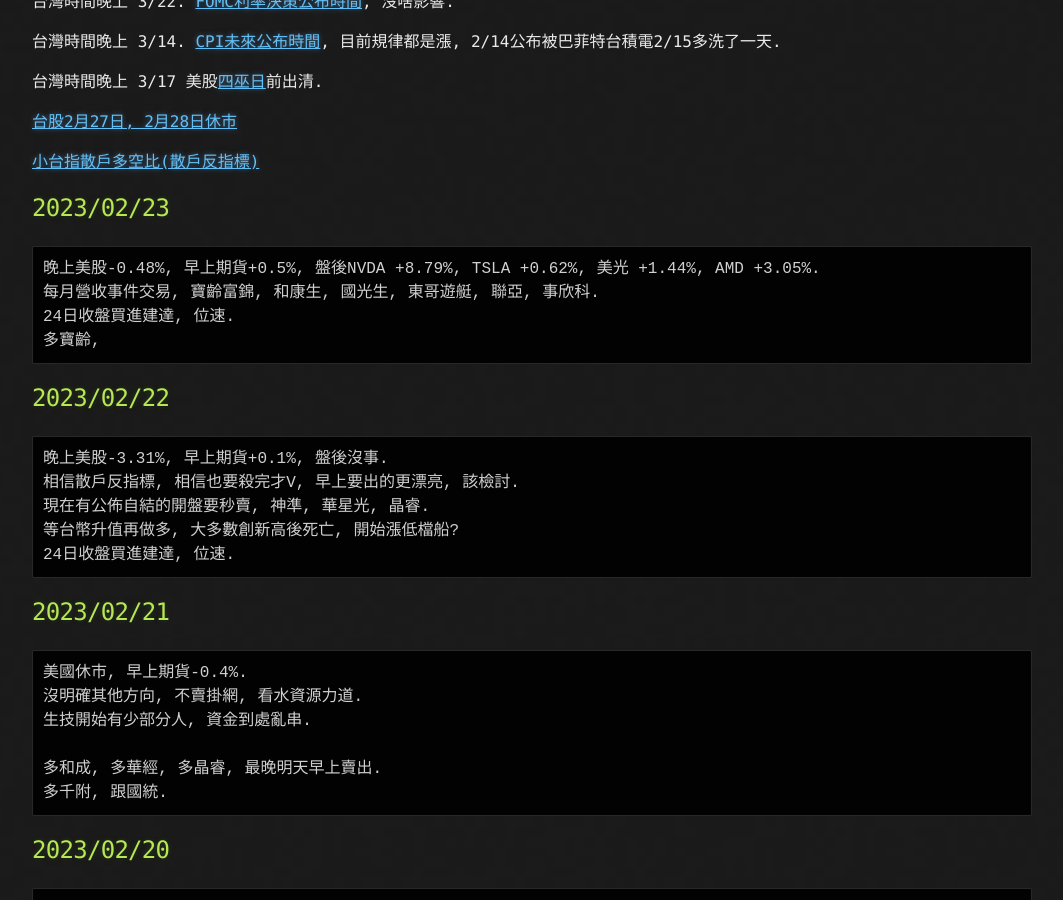
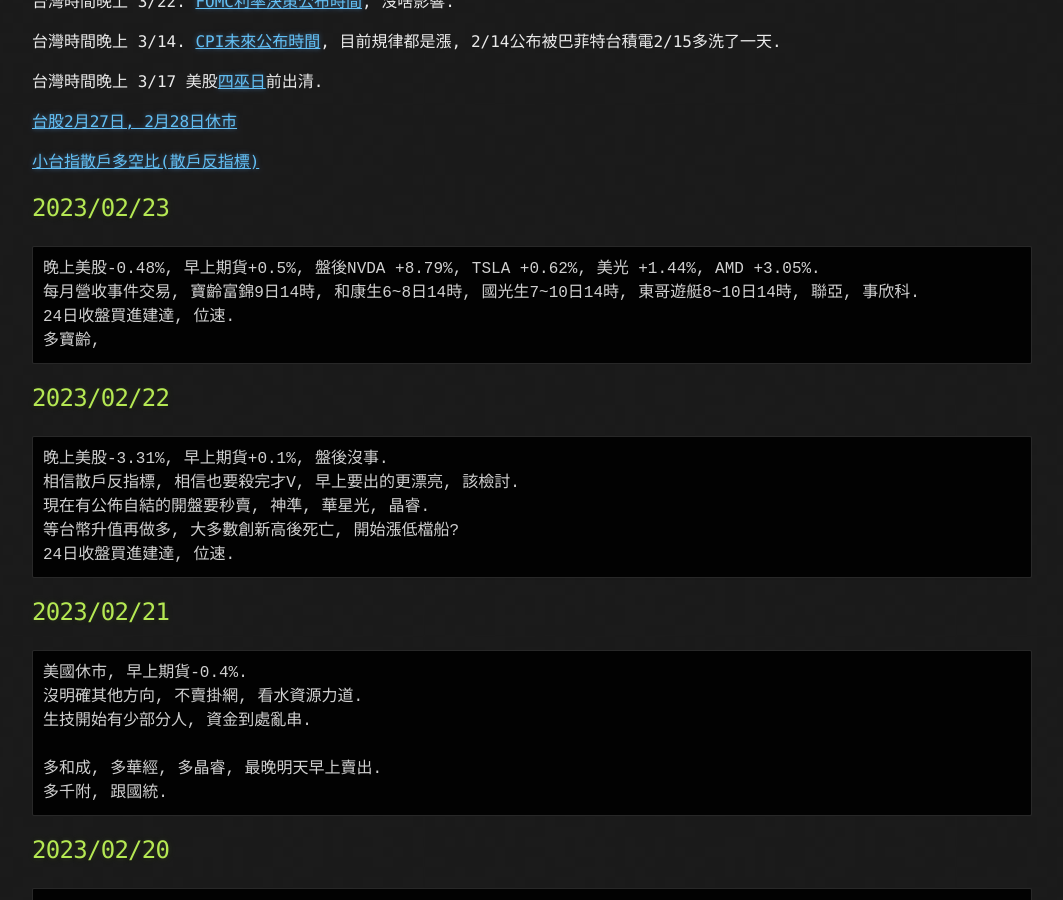
Before and after one commit to lepg5487/Stock_God, a Jekyll site: the page built from index.md, in a window 1280 px wide and 900 px high, scrolled down 428 px. Shown: the whole window, without its empty margins (108-1171 px from the left). Built offline with Jekyll 4.4.1, drawn with Linux system fonts in a browser that asks for light colours; our own code applies the rules of GitHub Pages for plain Markdown files.

Commit message:
Update index.md

````diff
--- a/index.md
+++ b/index.md
@@ -23,7 +23,7 @@
 ## 2023/02/23
 ```
 晚上美股-0.48%, 早上期貨+0.5%, 盤後NVDA +8.79%, TSLA +0.62%, 美光 +1.44%, AMD +3.05%.
-每月營收事件交易, 寶齡富錦, 和康生, 國光生, 東哥遊艇, 聯亞, 事欣科.
+每月營收事件交易, 寶齡富錦9日14時, 和康生6~8日14時, 國光生7~10日14時, 東哥遊艇8~10日14時, 聯亞, 事欣科.
 24日收盤買進建達, 位速.
 多寶齡,
 ```
````
